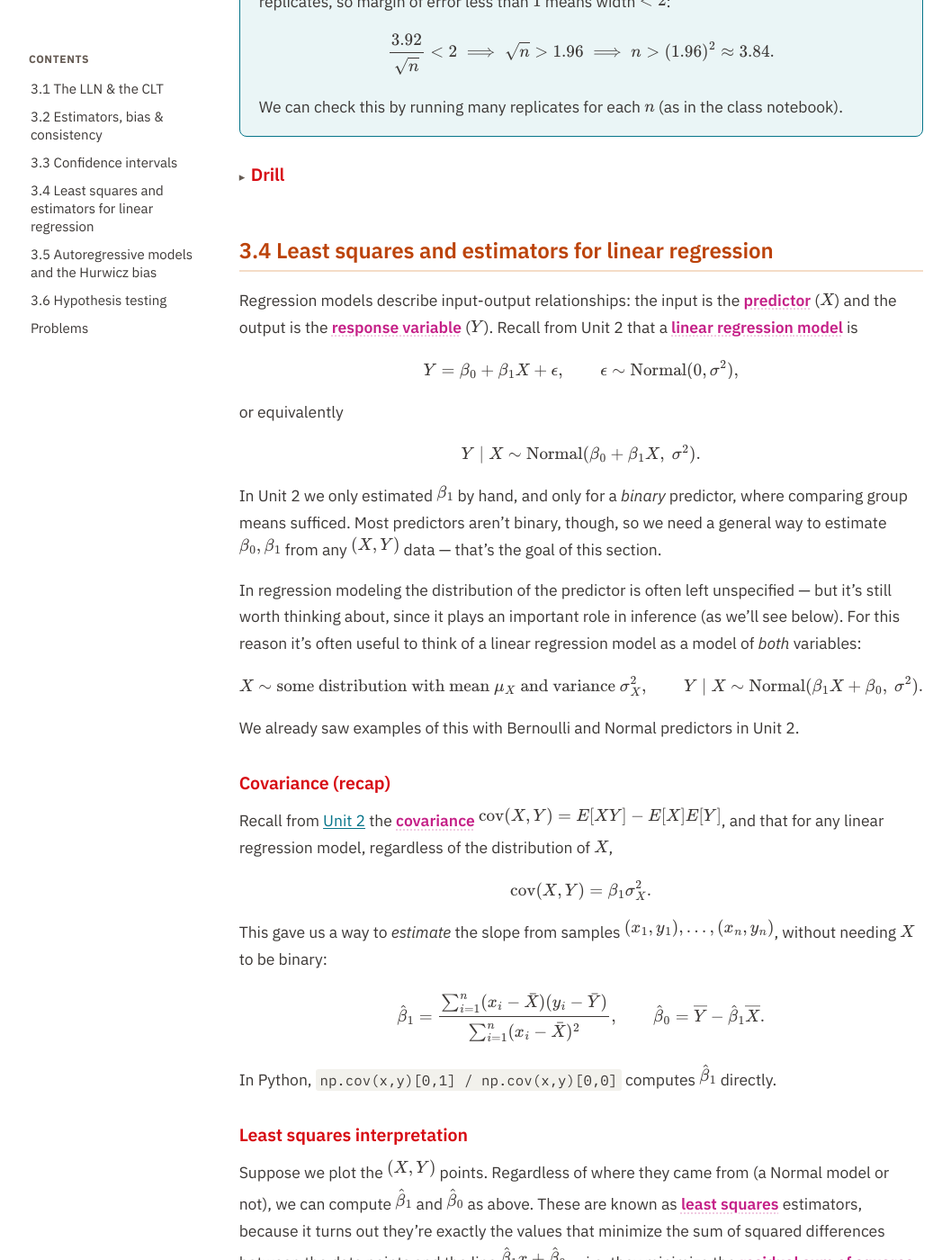
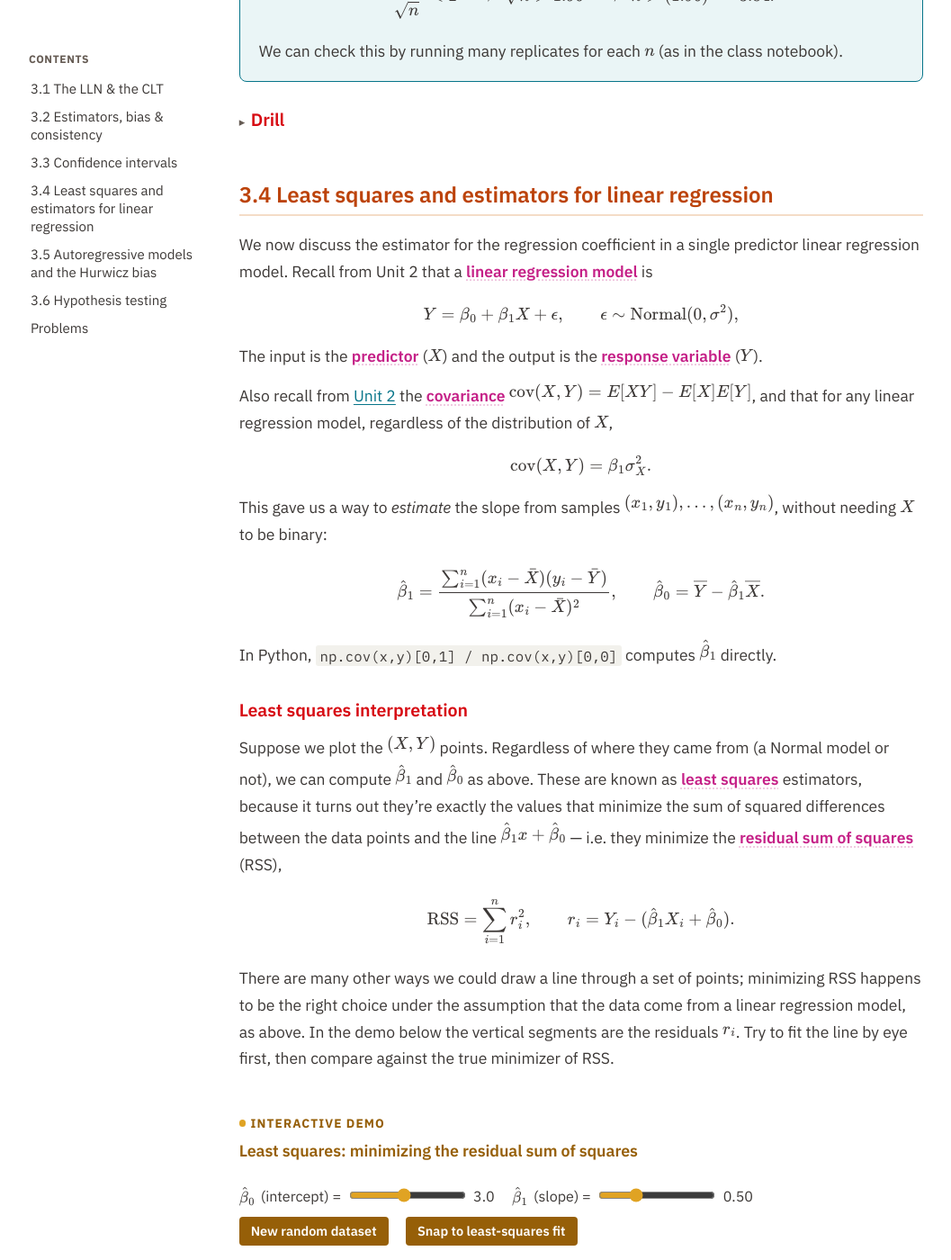
Before and after one commit to elevien/math50_2026, a Jekyll site: the page built from unit3/index.md, in a window 1280 px wide and 1400 px high, scrolled down 11339 px. Shown: the whole window at 90% size, without its empty margins (110-1167 px from the left). Built offline with Jekyll 4.4.1, drawn with Linux system fonts in a browser that asks for light colours; some of the changed text lies outside the part shown.

Commit message:
Publish from math50_sandbox@b6cc676

```diff
--- a/unit3/demos/beta-sampling.html
+++ b/unit3/demos/beta-sampling.html
@@ -103,7 +103,7 @@
       readout.textContent =
         `Replicates drawn: ${fits.length}. Average of the fitted lines so far: ` +
         `\\(\\hat\\beta_0\\approx${meanB0.toFixed(2)}\\), \\(\\hat\\beta_1\\approx${meanB1.toFixed(2)}\\) ` +
-        `(true values: \\(\\beta_0=${trueB0}\\), \\(\\beta_1=${trueB1}\\)) -- the average fit drifts toward the true line as you draw more, illustrating unbiasedness.`;
+        `(true values: \\(\\beta_0=${trueB0}\\), \\(\\beta_1=${trueB1}\\)).`;
     }
     if (window.MathJax && window.MathJax.typesetPromise) {
       window.MathJax.typesetPromise([readout]);
--- a/unit3/index.md
+++ b/unit3/index.md
@@ -15,7 +15,7 @@ toc:
 
 <div class="unit-overview" markdown="1">
 
-This unit develops the tools needed to estimate regression parameters and quantify their uncertainty. The **Central Limit Theorem** connects the behavior of large random samples to the Normal distribution from Unit 2. We use it to study **estimators** and their properties, including bias, consistency, **standard errors**, and **confidence intervals**, and then fit the **linear regression model** for a general (not just binary) predictor, building on Unit 2's covariance-based slope estimator. Along the way we define the **coefficient of determination** ($R^2$), study **correlation** in more depth, and look at autoregressive models.
+This unit develops the tools needed to estimate regression parameters and quantify their uncertainty. The **Central Limit Theorem** connects the behavior of large random samples to the Normal distribution from Unit 2. We use it to study **estimators** and their properties, including bias, consistency, **standard errors**, and **confidence intervals**. We then study the **least squares estimator** for the regression coefficient in a linear regression model and look at autoregressive models.
 
 #### Concepts
 
@@ -371,25 +371,13 @@ For a Normal model with known $\sigma=2$, find the minimum $n$ so that the appro
 
 ## 3.4 Least squares and estimators for linear regression {#sec-3-4}
 
-Regression models describe input-output relationships: the input is the <span class="term">[predictor](https://en.wikipedia.org/wiki/Dependent_and_independent_variables)</span> ($X$) and the output is the <span class="term">[response variable](https://en.wikipedia.org/wiki/Dependent_and_independent_variables)</span> ($Y$). Recall from Unit 2 that a <span class="term">[linear regression](https://en.wikipedia.org/wiki/Linear_regression) model</span> is
+We now discuss the estimator for the regression coefficient in a single predictor linear regression model. Recall from Unit 2 that a <span class="term">[linear regression](https://en.wikipedia.org/wiki/Linear_regression) model</span> is
 
 $$ Y = \beta_0+\beta_1X+\epsilon,\qquad \epsilon\sim\text{Normal}(0,\sigma^2), $$
 
-or equivalently
+The input is the <span class="term">[predictor](https://en.wikipedia.org/wiki/Dependent_and_independent_variables)</span> ($X$) and the output is the <span class="term">[response variable](https://en.wikipedia.org/wiki/Dependent_and_independent_variables)</span> ($Y$).
 
-$$ Y\mid X \sim \text{Normal}(\beta_0+\beta_1X,\ \sigma^2). $$
-
-In Unit 2 we only estimated $\beta_1$ by hand, and only for a *binary* predictor, where comparing group means sufficed. Most predictors aren't binary, though, so we need a general way to estimate $\beta_0,\beta_1$ from any $(X,Y)$ data &mdash; that's the goal of this section.
-
-In regression modeling the distribution of the predictor is often left unspecified &mdash; but it's still worth thinking about, since it plays an important role in inference (as we'll see below). For this reason it's often useful to think of a linear regression model as a model of *both* variables:
-
-$$ X \sim \text{some distribution with mean } \mu_X \text{ and variance }\sigma_X^2, \qquad Y\mid X \sim \text{Normal}(\beta_1X+\beta_0,\ \sigma^2). $$
-
-We already saw examples of this with Bernoulli and Normal predictors in Unit 2.
-
-### Covariance (recap)
-
-Recall from [Unit 2](../unit2/#sec-2-3) the <span class="term">[covariance](https://en.wikipedia.org/wiki/Covariance_and_correlation)</span> $\text{cov}(X,Y)=E[XY]-E[X]E[Y]$, and that for any linear regression model, regardless of the distribution of $X$,
+Also recall from [Unit 2](../unit2/#sec-2-3) the <span class="term">[covariance](https://en.wikipedia.org/wiki/Covariance_and_correlation)</span> $\text{cov}(X,Y)=E[XY]-E[X]E[Y]$, and that for any linear regression model, regardless of the distribution of $X$,
 
 $$ \text{cov}(X,Y) = \beta_1\sigma_X^2. $$
 
@@ -405,7 +393,7 @@ Suppose we plot the $(X,Y)$ points. Regardless of where they came from (a Normal
 
 $$ \text{RSS} = \sum_{i=1}^n r_i^2, \qquad r_i = Y_i - (\hat\beta_1X_i+\hat\beta_0). $$
 
-There are many other ways we could draw a line through a set of points; minimizing RSS happens to be the right choice under the assumption that the data come from a linear regression model, as above. In the demo below the vertical segments are the residuals $r_i$: try to fit the line by eye first, then compare against the true minimizer of RSS.
+There are many other ways we could draw a line through a set of points; minimizing RSS happens to be the right choice under the assumption that the data come from a linear regression model, as above. In the demo below the vertical segments are the residuals $r_i$. Try to fit the line by eye first, then compare against the true minimizer of RSS.
 
 {% include_relative demos/rss.html %}
 
```
